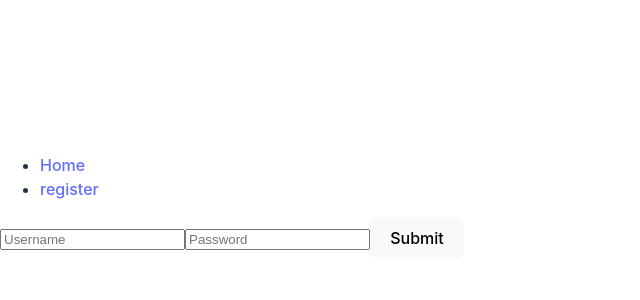
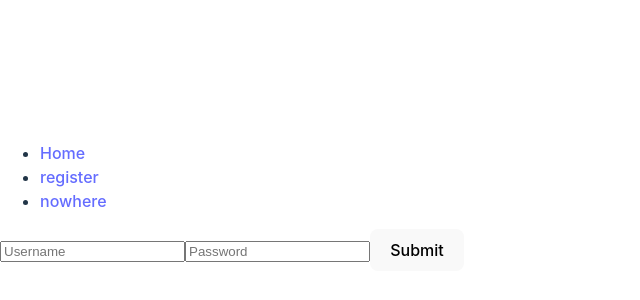
Before and after one commit to OrReuben/Login-Template, a React (Vite) app: page / in a window 1280 px wide. Shown: the part 202-502 px from the top of the page, without its empty margins (0-640 px from the left). Built offline with nearby package versions, Linux system fonts and the light colour scheme.

Commit message:
added a third link

```diff
--- a/src/App.jsx
+++ b/src/App.jsx
@@ -16,6 +16,9 @@ const App = () => {
           <li>
             <Link to={"/register"}>register</Link>
           </li>
+           <li>
+            <Link to={"/no-route"}>nowhere</Link>
+          </li>
         </ul>
       </>
       <Routes>
```
